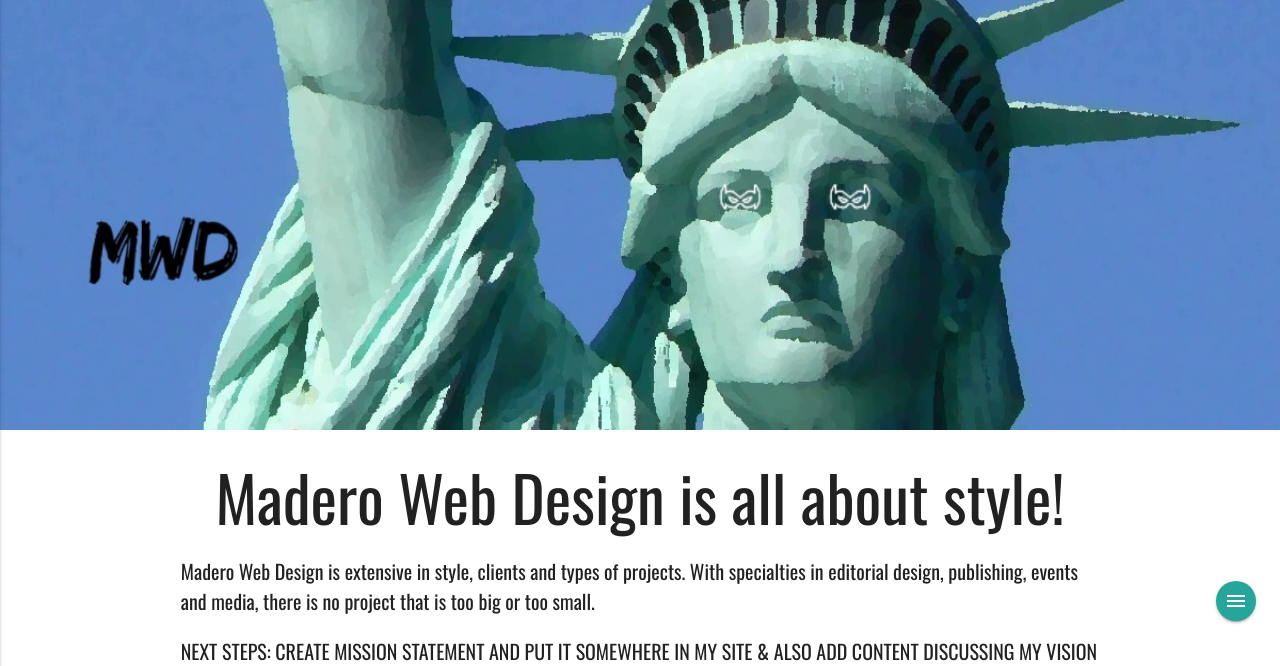
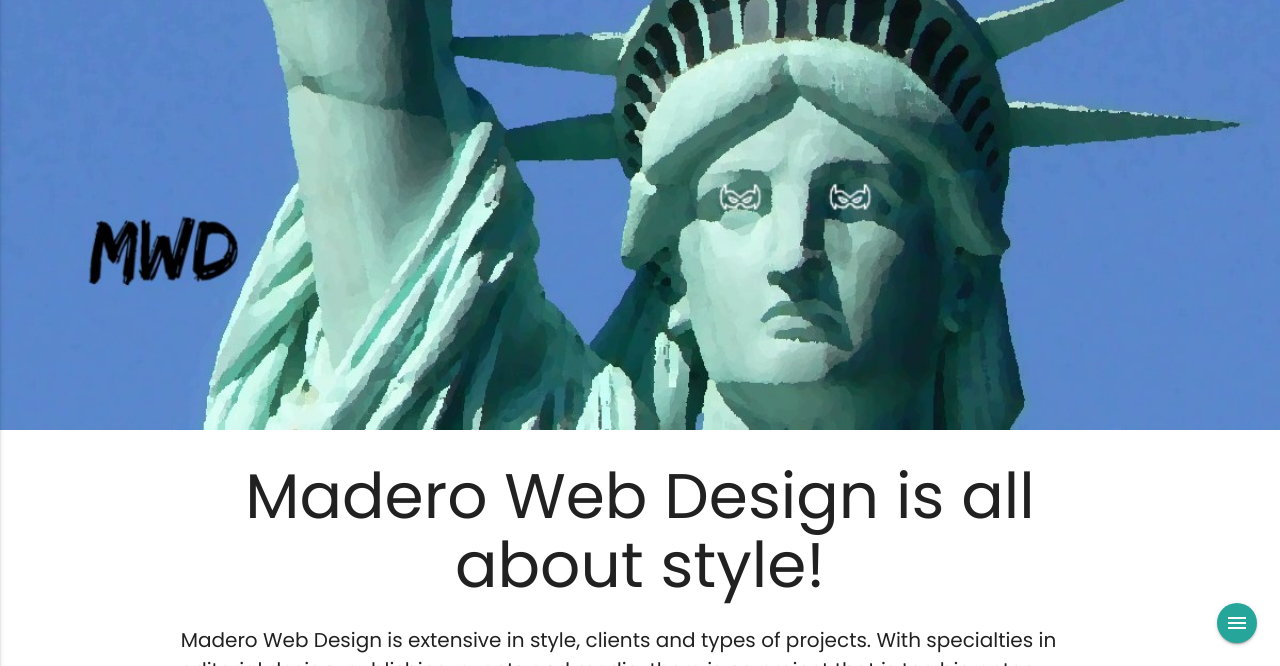
Before and after one commit to kevin-england/Madero, a website: page public/index.html in a window 1280 px wide. Shown: the part 134-800 px from the top of the page. Drawn offline with nearby package versions, Linux system fonts and the light colour scheme.

Commit message:
#6. Updated FeatureDiscovery fixed button CSS from Materialize by removing some unnecessary inline styling. Also, imported brand new font family into the LESS/CSS files.

```diff
--- a/public/css/styles.less
+++ b/public/css/styles.less
@@ -13,7 +13,7 @@
 }
 
 body {
-  font-family: 'Oswald', serif;
+  font-family: 'Poppins', serif;
   font-size: 18px;
 }
 
@@ -331,4 +331,4 @@
   src: local('Edo'), url('../fonts/edo.woff') format('woff');
 }
 
-@import url('https://fonts.googleapis.com/css?family=Oswald');
+@import url('https://fonts.googleapis.com/css?family=Poppins');
--- a/public/index.html
+++ b/public/index.html
@@ -40,7 +40,7 @@
       <li><a class="side-nav-close">Close</a></l1>
     </ul>
     <section>
-      <div class="fixed-action-btn" style="bottom: 45px; right: 24px;">
+      <div class="fixed-action-btn">
         <a id="menu" class="waves-effect waves-light btn btn-floating">
           <i class="material-icons">menu</i>
         </a>
```
Also changed, not shown: public/css/styles.css, public/css/styles.min.css.
